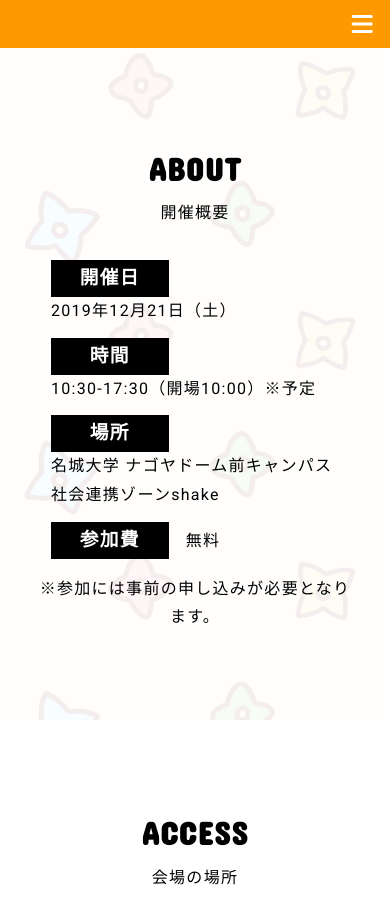
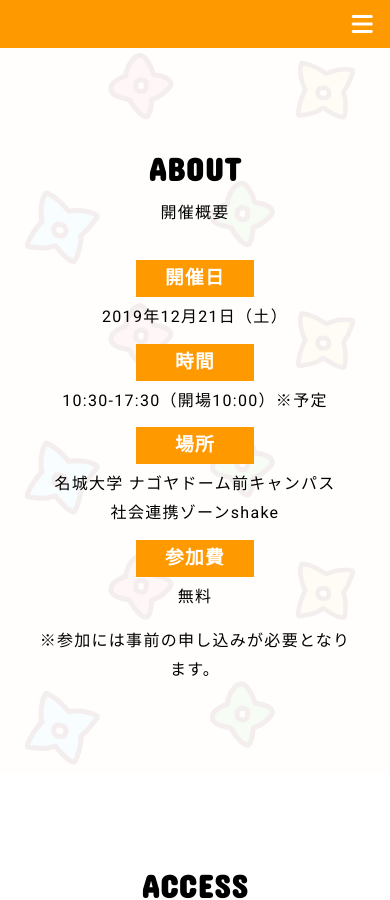
Before and after one commit to coderdojo-japan/dojocon2019.coderdojo.jp, a Jekyll site: the page built from index.md, in a window 390 px wide and 900 px high, scrolled down 1829 px. Built offline with Jekyll 4.4.1, drawn with Linux system fonts in a browser that asks for light colours; nearby versions of some CDN libraries.

Commit message:
概要の見出し色変更とレスポンシブ対応

```diff
--- a/css/main.scss
+++ b/css/main.scss
@@ -235,7 +235,7 @@ h2{
     margin: 0;
   }
   h3{
-    background-color: #000;
+    background-color: $main-color;
     color: #fff;
     margin-right: 12px;
     padding: 4px 12px;
@@ -411,6 +411,15 @@ h2{
 }
 
 @media screen and (max-width: 1000px){
+  .outline-one{
+    text-align: center;
+    *{
+      display: block;
+    }
+    h3{
+      margin: 12px auto 6px;
+    }
+  }
   .text{
     width: 100%;
   }
```
